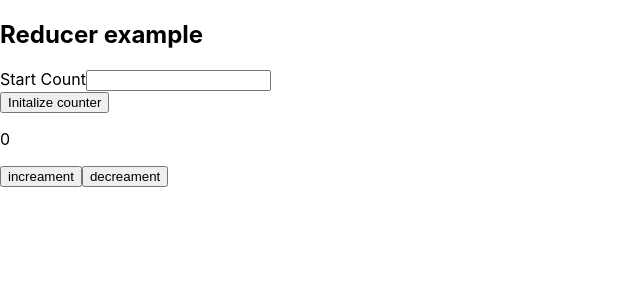
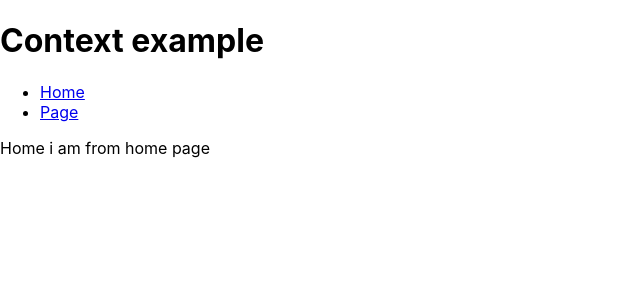
Before and after one commit to nickty/useContextWithuseReducer, a React (Create React App) app: page /home in a window 1280 px wide. Shown: the top 300 px of the page, without its empty margins (0-640 px from the left). Built offline with nearby package versions, Linux system fonts and the light colour scheme.

Commit message:
react router dom v6 working

```diff
--- a/package.json
+++ b/package.json
@@ -8,6 +8,7 @@
     "@testing-library/user-event": "^13.5.0",
     "react": "^18.1.0",
     "react-dom": "^18.1.0",
+    "react-router-dom": "^6.3.0",
     "react-scripts": "5.0.1",
     "web-vitals": "^2.1.4"
   },
--- a/src/App.js
+++ b/src/App.js
@@ -1,68 +1,36 @@
 
 import React from "react";
 
-const reducerFunction = (state, action) => {
+import { BrowserRouter as Router, Routes, Route, Link} from 'react-router-dom'
 
-  switch (action.type) {
-    case 'increament':
-      return {
-        ...state,
-        count: state.count + 1
-      }
+import Home from "./components/Home";
+import Page from "./components/Page";
 
-    case 'decrement':
-      return {
-      ...state,
-      count: state.count - 1
-    }
-
-    case 'inCount':
-    return {
-      ...state,
-      count: action.payload
-    }
-
-    default:
-      return state
-  }
-
-}
-
-const initialState = {
-  count: 0
-}
 
 function App() {
 
-  const [input, setInput] = React.useState(0)
-  const [state, dispatch] = React.useReducer(reducerFunction, initialState)
+
 
  return (
    <div className="app">
-     <h2>Reducer example</h2>
-     <div>
-       <label>Start Count</label>
-       <input
-        type='number'
-        onChange={e => setInput(parseInt(e.target.value))}
-       />
-       <br/>
-       <button
-       onClick={() => dispatch({
-         type: 'inCount',
-         payload: input
-       })}
-       >Initalize counter</button>
-     </div>
+     <h1>Context example</h1>
+     <Router>
+       <nav>
+         <ul>
+           <li>
+             <Link to="/home">Home</Link>
+           </li>
+           <li>
+             <Link to="/page">Page</Link>
+           </li>
+         </ul>
+       </nav>
 
-     <p>{state.count}</p>
-
-     <button onClick={() => dispatch({
-       type: 'increament'
-     })}>increament</button>
-     <button onClick={() => dispatch({
-       type: 'decrement'
-     })}>decreament</button>
+       <Routes>
+         <Route exact path="/home" element={<Home />} />
+         <Route exact path="/page" element={<Page />}/>
+       </Routes>
+     </Router>
    </div>
  )
 }
--- /dev/null
+++ b/src/components/Home.js
@@ -0,0 +1,9 @@
+import React from 'react'
+
+const Home = () => {
+  return (
+    <div>Home i am from home page</div>
+  )
+}
+
+export default Home
--- /dev/null
+++ b/src/components/Page.js
@@ -0,0 +1,9 @@
+import React from 'react'
+
+const Page = () => {
+  return (
+    <div>Page</div>
+  )
+}
+
+export default Page
```
Also changed, not shown: 1 other file (tests, documents, lock files or other folders).
